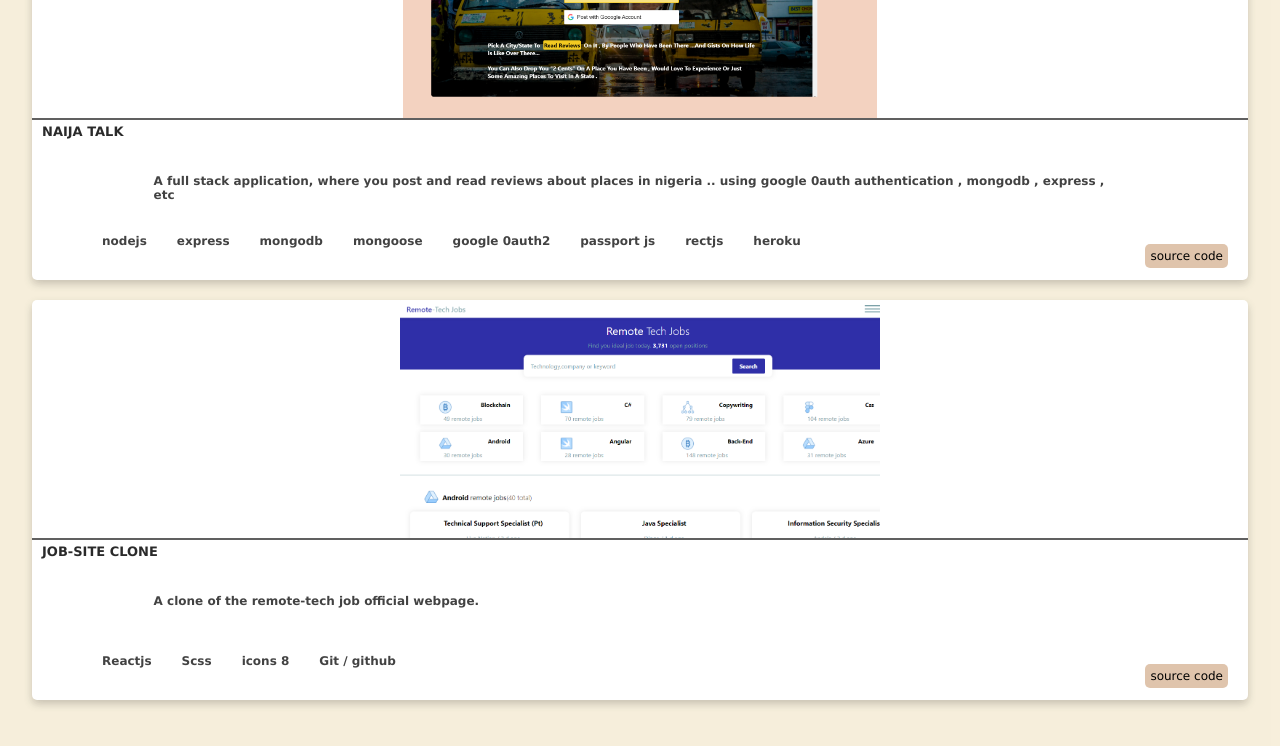
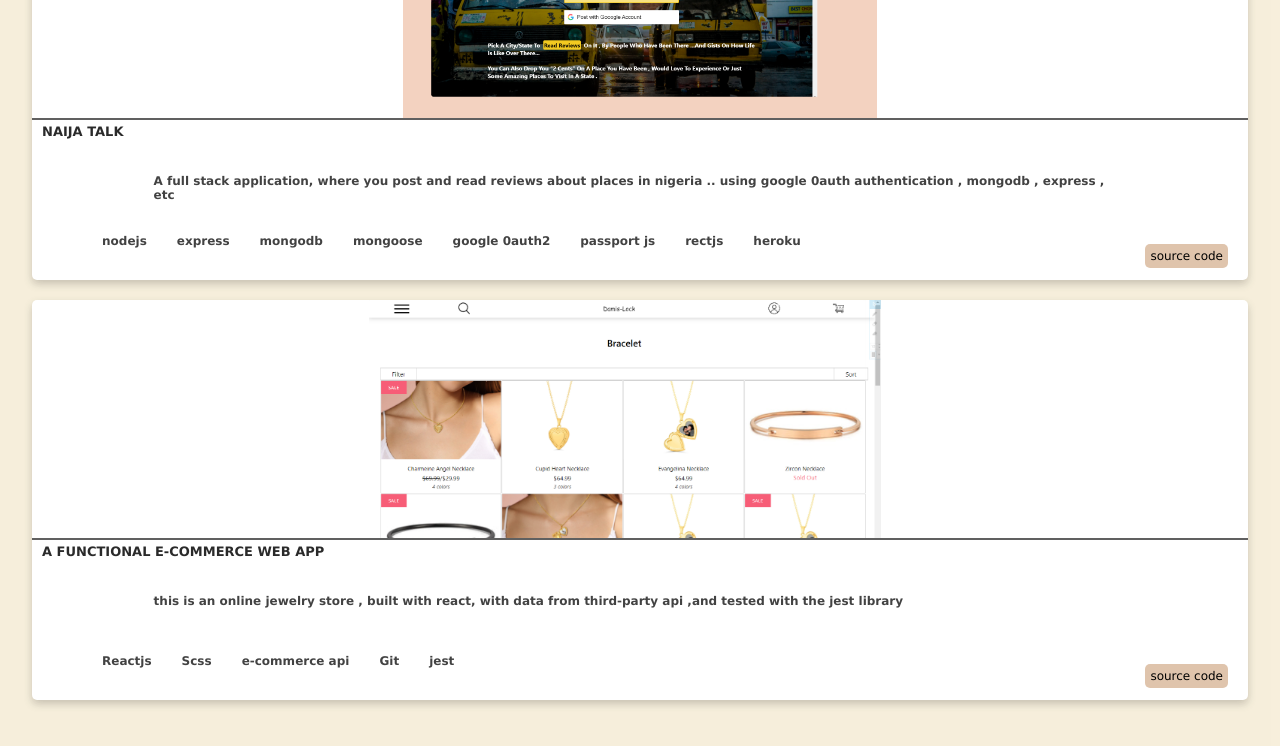
Before and after one commit to dammy0625/portfolio, a plain HTML site: page index.html in a window 1280 px wide. Shown: the part 3250-3996 px from the top of the page. Drawn offline with Linux system fonts and the light colour scheme.

Commit message:
added the ecommerce site

```diff
--- a/index.html
+++ b/index.html
@@ -95,18 +95,19 @@
                     <h5><a href="http://damisapp.herokuapp.com" style="color: black;text-decoration: none;"> source code</a></h5>
                 </li>
                 <li class="ut">
-                    <a href="https://dammy0625.github.io/job/"><img src="./remote.png" alt=""></a>
-                    <h1>job-site clone</h1>
+                    <a href="https://dammy0625.github.io/shop/"><img src="./shop.png" alt=""></a>
+                    <h1>a functional e-commerce web app</h1>
                     <h6>
-                        A clone of the remote-tech job official webpage.<br>
+                        this is an online jewelry store , built with react, with data from third-party api ,and tested with the jest library
                       </h6>
                     <ul>
                         <li>Reactjs</li>
                         <li>Scss</li>
-                        <li>icons 8</li>
-                        <li>Git / github</li>
+                        <li>e-commerce api</li>
+                        <li>Git</li>
+                        <li>jest</li>
                     </ul>
-                    <h5><a href="https://github.com/dammy0625/job" style="color: black;text-decoration: none;"> source code</a></h5>
+                    <h5><a href="https://github.com/dammy0625/shop" style="color: black;text-decoration: none;"> source code</a></h5>
                 </li>
 
 
```
Also changed, not shown: projects.html (+16 -0 lines), shop.png (added).
